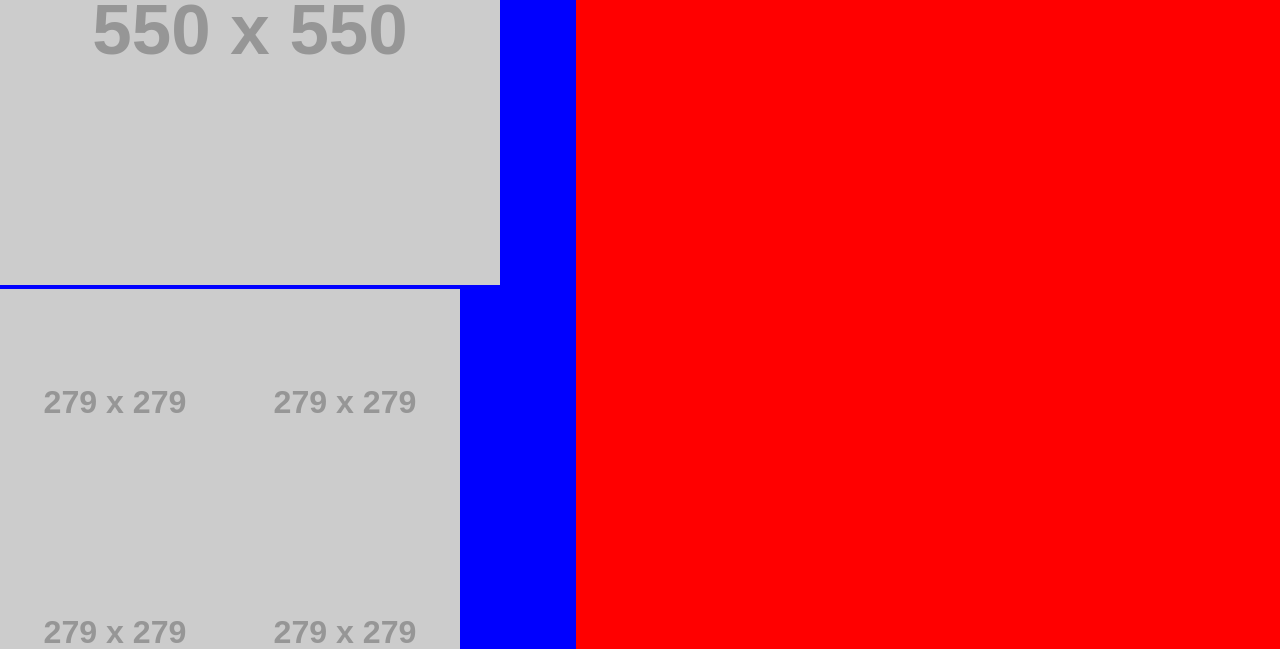
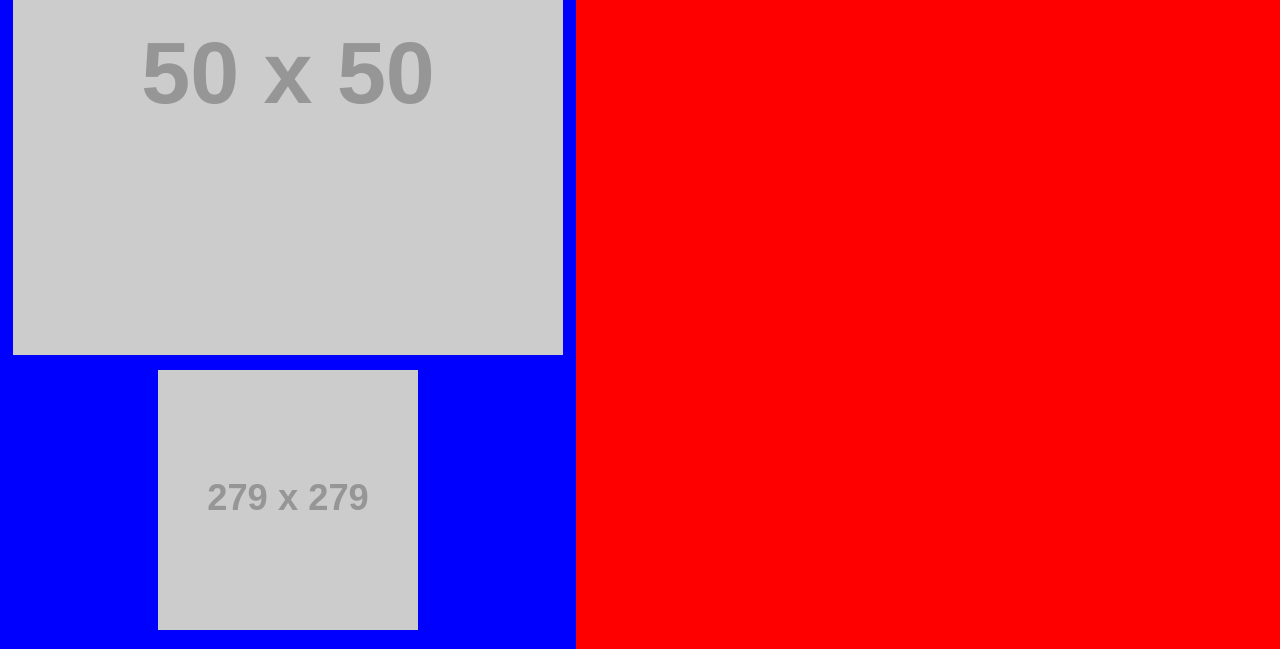
Before and after one commit to Maxime-CL/Maxime-CL.github.io, a plain HTML site: page clio.html in a window 1280 px wide. Shown: the part 303-952 px from the top of the page. Drawn offline with Linux system fonts and the light colour scheme; placeholder pictures from the web are drawn by us.

Commit message:
fix clio photos position

```diff
--- a/Accueil.css
+++ b/Accueil.css
@@ -139,10 +139,37 @@ div#accueil-image h1 {
 	padding: 8px;
 }
 
-.sidebar{
+.sidebar {
 	order: 1;
-	width: 45%;
+	width: calc(45% - 2*10px);
 	background-color: blue;
+	padding: 20px 10px;
+}
+
+.sidebar .grossephoto {
+	width: 550px;
+	height: 550px;
+	margin: auto;
+}
+
+.sidebar .grossephoto img {
+	width: 100%;
+	height: 100%;
+}
+
+.sidebar .block {
+	display: flex;
+	flex-wrap: wrap;
+	justify-content: center;
+}
+
+.sidebar .block img.photos {
+	height: 260px;
+	width: 260px;
+}
+
+.sidebar .block > * {
+	margin: 15px;
 }
 
 .body{
@@ -165,13 +192,6 @@ div#accueil-image h1 {
 	width: 100%;
 	height: 60px;
 	background-color: grey;
-}
-
-
-.photos {
-	height: 230px;
-	width: 230px;
-
 }
 
 .block{
--- a/clio.html
+++ b/clio.html
@@ -1,5 +1,6 @@
 <!DOCTYPE html>
 <html>
+
 <head>
     <meta charset="utf-8" />
     <link href="https://fonts.googleapis.com/css?family=Fjalla+One|Spectral" rel="stylesheet">
@@ -81,8 +82,9 @@
         </header>
 
         <div class="sidebar">
-
-            <img class="grossephoto" src="https://via.placeholder.com/550">
+            <div class="grossephoto">
+                <img src="https://via.placeholder.com/50">
+            </div>
             <div class="block">
                 <img class="photos" src="https://via.placeholder.com/279">
                 <img class="photos" src="https://via.placeholder.com/279">
```
Lines whose indentation alone changed are shown as unchanged.
